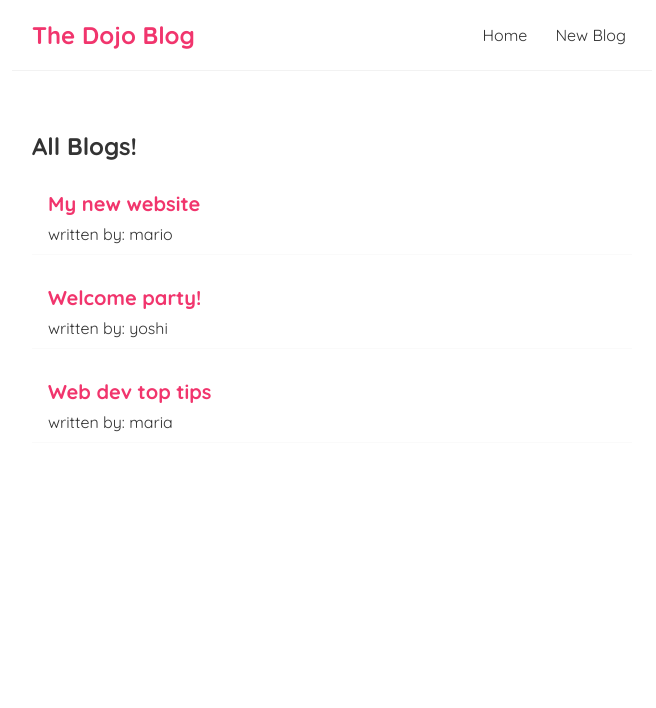
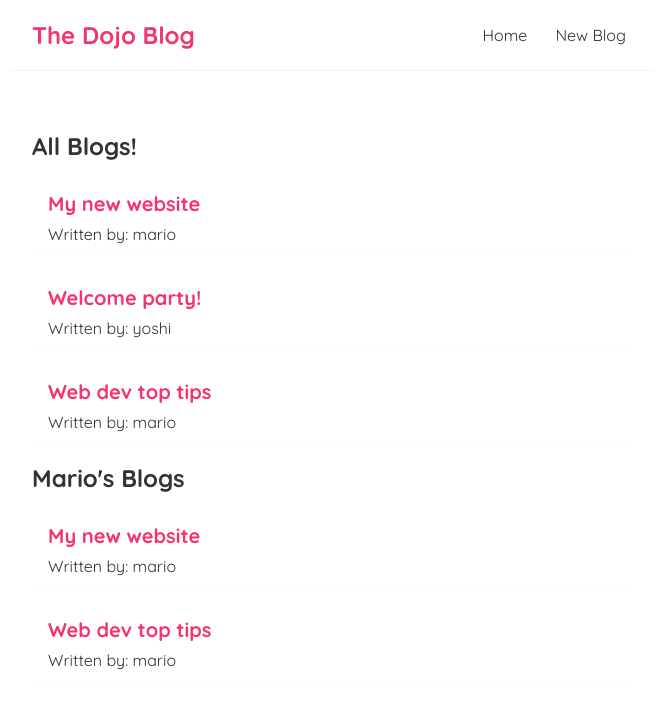
Before and after one commit to bibmode/dojo-blog, a React (Create React App) app: page / in a window 1280 px wide. Shown: the top 708 px of the page, without its empty margins (308-964 px from the left). Built offline with nearby package versions, Linux system fonts and the light colour scheme.

Commit message:
reusing components

```diff
--- a/src/BlogList.js
+++ b/src/BlogList.js
@@ -10,7 +10,7 @@ const BlogList = ({ blogs, title }) => {
       {blogs.map((blog) => (
         <div className="blog-preview" key={blog.id}>
           <h2>{blog.title}</h2>
-          <p>written by: {blog.author}</p>
+          <p>Written by: {blog.author}</p>
         </div>
       ))}
     </div>
--- a/src/Home.js
+++ b/src/Home.js
@@ -18,7 +18,7 @@ const Home = () => {
     {
       title: "Web dev top tips",
       body: "lorem ipsum ...",
-      author: "maria",
+      author: "mario",
       id: 3,
     },
   ]);
@@ -26,6 +26,10 @@ const Home = () => {
   return (
     <div className="home">
       <BlogList blogs={blogs} title="All Blogs!" />
+      <BlogList
+        blogs={blogs.filter((blog) => blog.author === "mario")}
+        title="Mario's Blogs"
+      />
     </div>
   );
 };
```
